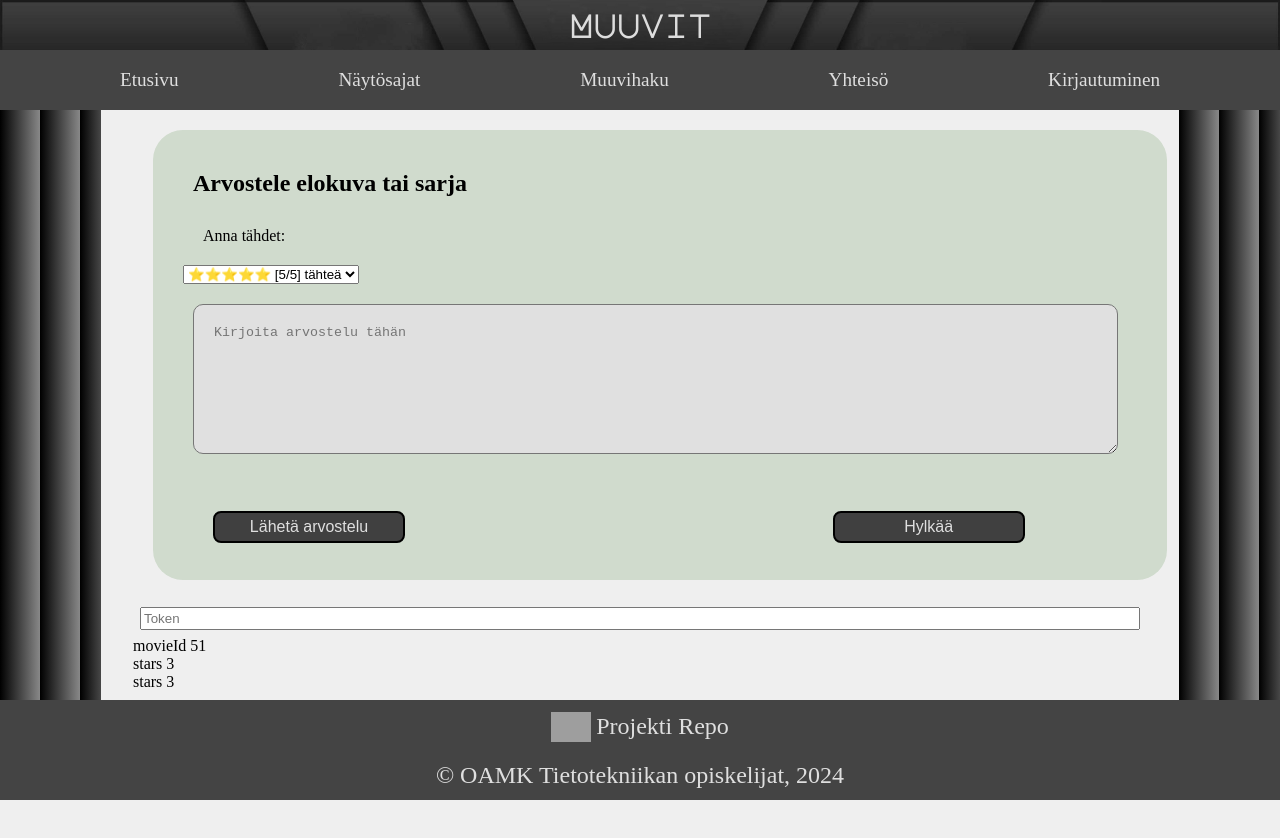
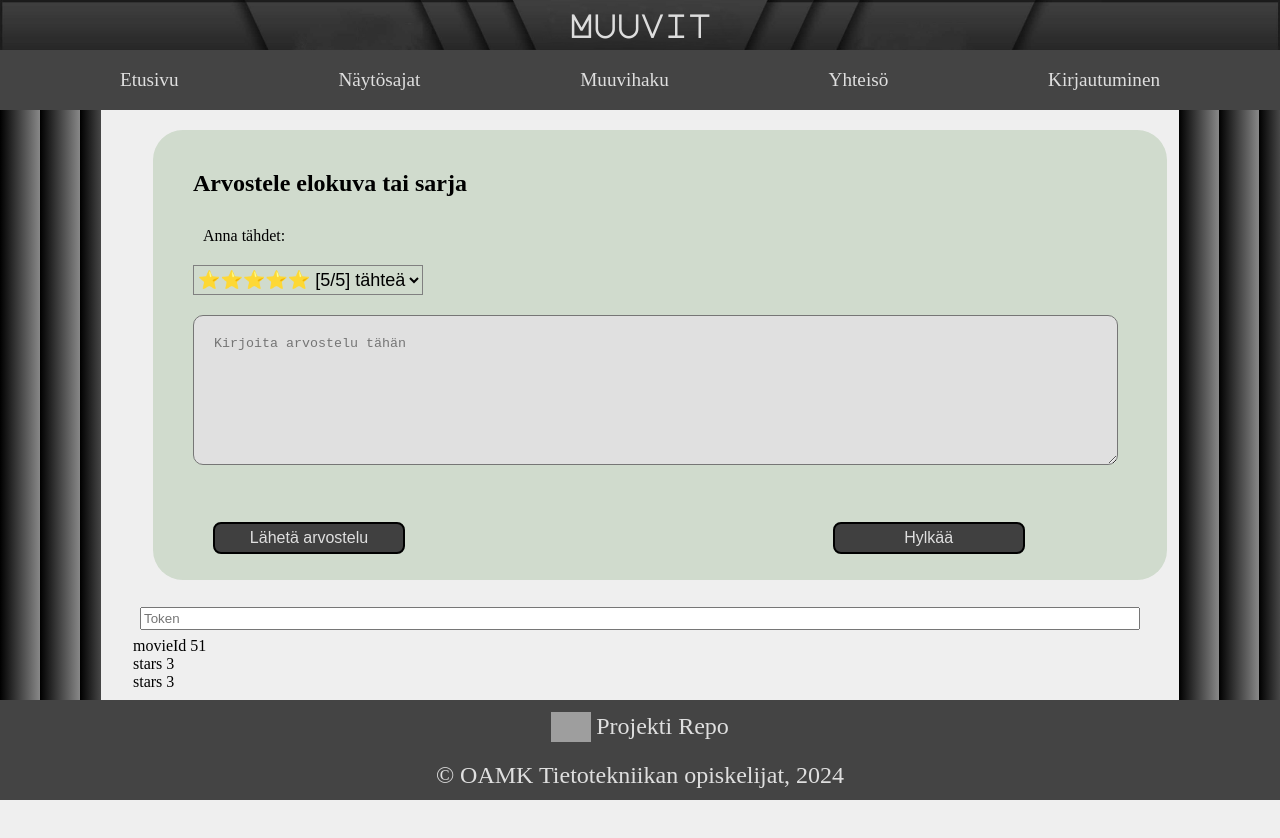
Before and after one commit to TVT23KM-1/Muuvit, a React (Vite) app in the folder front/: page /review in a window 1280 px wide. Shown: the top 838 px of the page. Built offline with nearby package versions, Linux system fonts and the light colour scheme; grey boxes are pictures that could not be loaded.

Commit message:
review toimi

```diff
--- a/front/src/components/content/css/Review.css
+++ b/front/src/components/content/css/Review.css
@@ -29,6 +29,14 @@
 
 #stars {
     margin-left: 10px;
+}
+
+#starsSelected {
+    margin-left: 10px;
+    height:30px;
+    background-color: rgb(208, 219, 205);
+    border-color:  var(--medium-gray-colour);;
+    font-size: large;
 }
 
 
```
